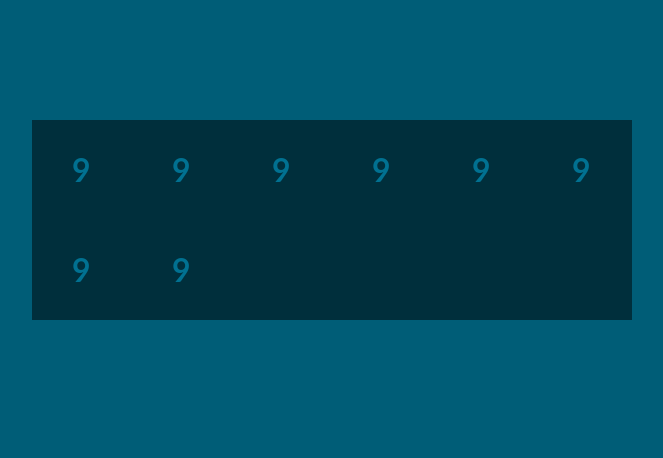
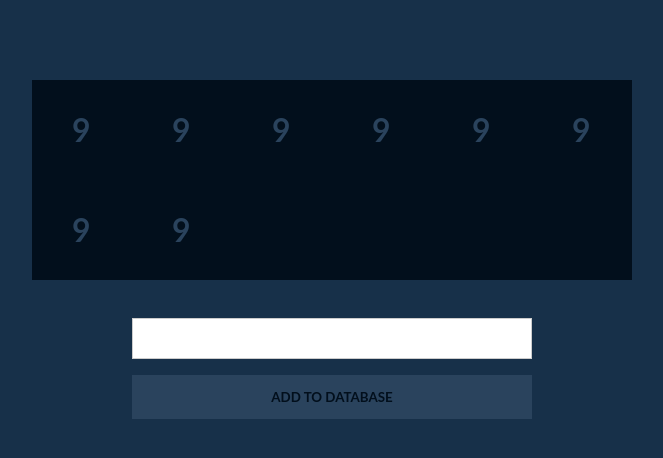
Before and after one commit to abidasari/Go-MVC-Skeleton, a plain HTML site: page static/index.html in a window 1280 px wide. Shown: the whole page, without its empty margins (308-971 px from the left). Drawn offline with Linux system fonts and the light colour scheme.

Commit message:
Front End Set

```diff
--- a/static/index.html
+++ b/static/index.html
@@ -17,6 +17,14 @@
             <li><div class="DataElement"><p class="DataText">9</p></div></li>
             <li><div class="DataElement"><p class="DataText">9</p></div></li>
         </ul>
+        <div style="clear: both;"/>
+
+    </div>
+    <div class="FormDiv">
+        <form action="" method="post">
+            <input type="text" id="enteredData" name="dataentry">
+            <input type="submit" value="ADD TO DATABASE">
+        </form>
     </div>
 </body>
 </html>
--- a/static/styles.css
+++ b/static/styles.css
@@ -1,10 +1,27 @@
+body{
+    background-color: #173049;
+}
+
+
 .Data{
     position: absolute;
-    background-color: #002F3C;
+    background-color: #020F1C;
+    display: block;
     margin-left: -300px;
     width: 600px;
     height: inherit;
-    top: 15%;
+    top: 10%;
+    left: 50%;
+    float: top;
+}
+.FormDiv{
+    position: absolute;
+    display: inline-block;
+    width: 400px;
+    height: inherit;
+    margin-left: -200px;
+    margin-top: 30px;
+    /*bottom: -300px;*/
     left: 50%;
 }
 
@@ -15,7 +32,7 @@
     font-size: 32px;
     font-family: Lato;
     font-weight: bold;
-    color: #017191;
+    color: #2A435D;
 }
 
 .DataElement{
@@ -42,6 +59,28 @@ li:hover {
     box-shadow: 0px 0px 7px rgba(255,255,255,0.9);
 }
 
-body{
-    background-color: #005D77;
+
+input[type=text], select {
+    width: 100%;
+    padding: 12px 20px;
+    margin: 8px 0;
+    display: inline-block;
+    border: 1px solid #ccc;
+    box-sizing: border-box;
 }
+
+input[type=submit] {
+    font-family: Lato;
+    font-weight: bold;
+    width: 100%;
+    background-color: #2A435D;
+    color: #020F1C;
+    padding: 14px 20px;
+    margin: 8px 0;
+    border: none;
+    cursor: pointer;
+}
+
+input[type=submit]:hover {
+    background-color: #15406C;
+}
```
Lines whose indentation alone changed are shown as unchanged.
